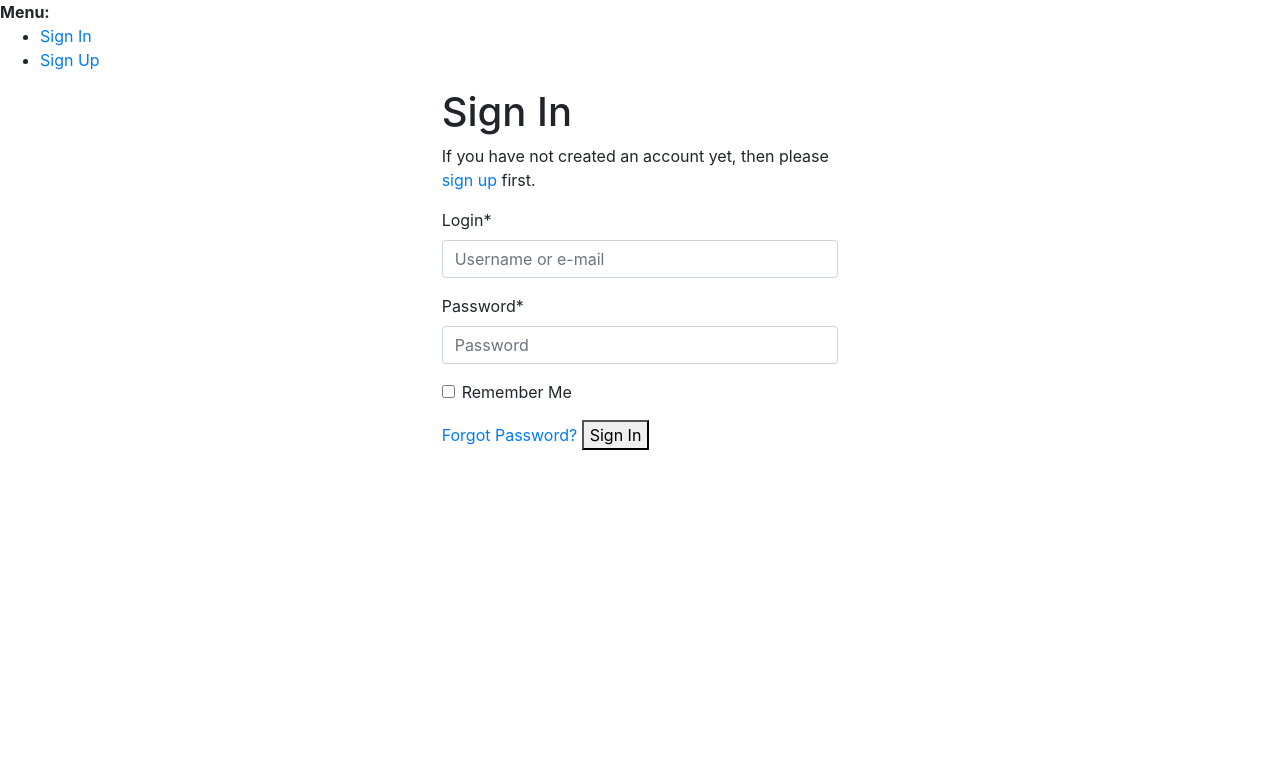
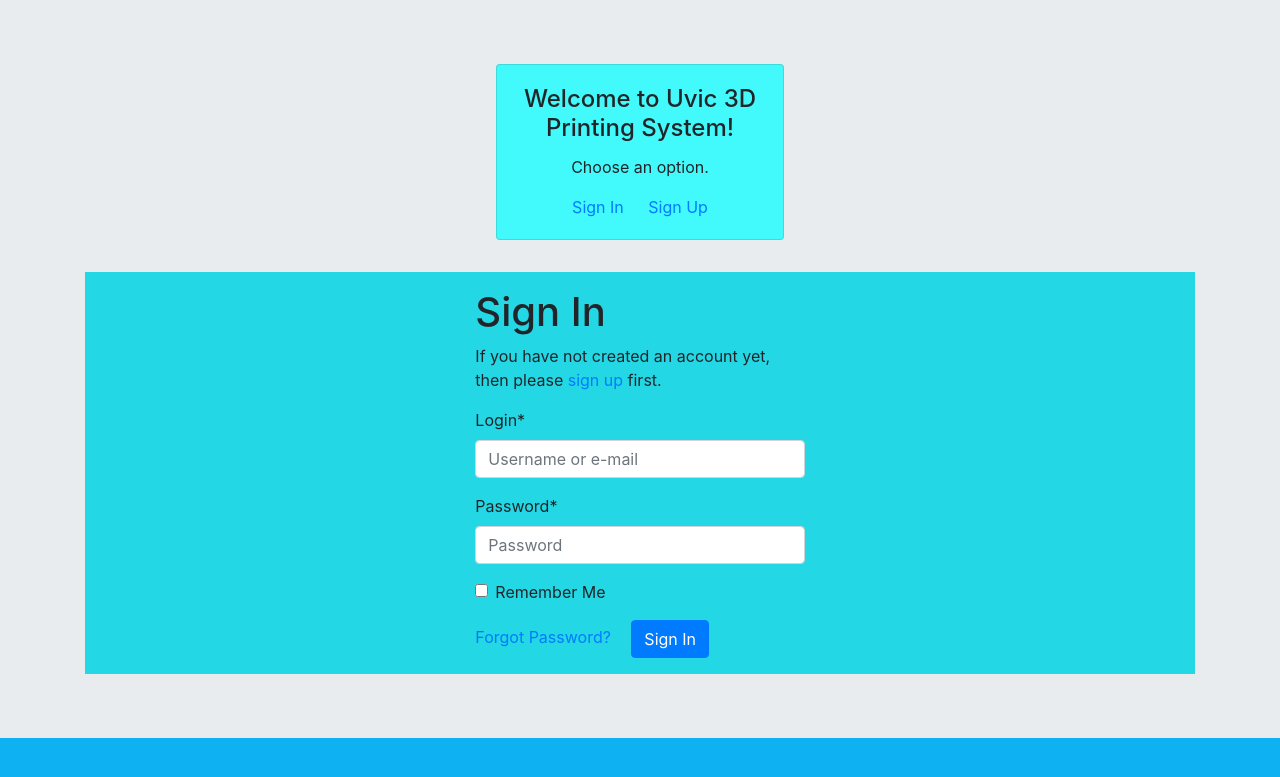
Before and after one commit to guerrerj/UVic3DPrintingWebApp, a Django app: page /accounts/login/ in a window 1280 px wide. Shown: the top 777 px of the page. Run offline with Django 3.2, Linux system fonts and the light colour scheme; some libraries are stand-ins or nearby versions.

Commit message:
fixed login templates

```diff
--- a/JobTracker/forms.py
+++ b/JobTracker/forms.py
@@ -7,7 +7,7 @@
     class Meta:
         model = Job
         verbose_name = "Job List"
-        fields = ["fileName", "jobDetails"]
+        fields = ["projectTitle", "fileName", "jobDetails"]
 
 
 class CustomSignupForm(SignupForm):
--- a/JobTracker/models.py
+++ b/JobTracker/models.py
@@ -27,8 +27,10 @@
     dateRequested    = models.DateTimeField(auto_now=False, auto_now_add=True)
     jobCompleted     = models.BooleanField(default=False)
     paymentCompleted = models.BooleanField(default=False)
-    fileName         = models.FileField(upload_to='uploads/%Y/%m/%d/', max_length=100)
-    jobDetails       = models.TextField()
+    projectTitle     = models.CharField(max_length=50, verbose_name="Project Title", default="")
+    fileName         = models.FileField(upload_to='uploads/%Y/%m/%d/', max_length=100, verbose_name="STL File")
+    jobDetails       = models.TextField(verbose_name="Job Details")
+
 
     class Meta:
         """ Allows to define metadata for the database """
--- a/JobTracker/static/JobTracker/app.css
+++ b/JobTracker/static/JobTracker/app.css
@@ -3,5 +3,31 @@
 }
 
 .bodyContent{
-    background-color: rgb(189, 221, 189);
+    background-color: rgb(35, 215, 228);
+    text-align: left;
+    padding: 1rem 1rem;
 }
+
+
+/* Accounts styling */
+.baseAccount {
+    background-color: rgb(14, 178, 243);
+    text-align: center;
+}
+
+.card{
+    width: 18rem;
+    margin:auto;
+    margin-bottom: 2rem;
+    background-color: rgba(0, 255, 255, 0.719);
+
+}
+
+.accountMenu{
+    margin-bottom: 2rem;
+}
+
+.logoutBtn{
+    position: absolute;
+    right: 1rem;
+}
--- a/templates/account/base.html
+++ b/templates/account/base.html
@@ -1,5 +1,6 @@
 <!DOCTYPE html>
 <html>
+ {% load static %}
   <head>
     <!-- Required meta tags -->
     <meta charset="utf-8">
@@ -7,12 +8,15 @@
 
     <!-- Bootstrap CSS -->
     <link rel="stylesheet" href="https://maxcdn.bootstrapcdn.com/bootstrap/4.0.0/css/bootstrap.min.css" integrity="sha384-Gn5384xqQ1aoWXA+058RXPxPg6fy4IWvTNh0E263XmFcJlSAwiGgFAW/dAiS6JXm" crossorigin="anonymous">
+    <link rel="stylesheet" href="{% static 'JobTracker/app.css' %}">
 
     <title>{% block head_title %}{% endblock %}</title>
     {% block extra_head %}
     {% endblock %}
   </head>
-  <body>
+  <body class="baseAccount">
+    <div class="jumbotron jumbotron-fluid">
+      <div class="container">
         {% block body %}
 
         {% if messages %}
@@ -26,23 +30,31 @@
         </div>
         {% endif %}
 
-    <div>
-      <strong>Menu:</strong>
-      <ul>
+        <div class="col-12 col-md-6 m-auto">
+         <div class="card" >
+            <div class="card-body">
+              <h4 class="card-title">Welcome to Uvic 3D Printing System!</h4>
+              <p class="card-text"> Choose an option. </p>
               {% if user.is_authenticated %}
-        <li><a href="{% url 'account_email' %}">Change E-mail</a></li>
-        <li><a href="{% url 'account_logout' %}">Sign Out</a></li>
+              <a href="{% url 'account_email' %}" class="card-link">Change E-mail</a>
+              <a href="{% url 'account_logout' %}" class="card-link">Sign Out</a>
               {% else %}
-        <li><a href="{% url 'account_login' %}">Sign In</a></li>
-        <li><a href="{% url 'account_signup' %}">Sign Up</a></li>
+              <a href="{% url 'account_login' %}" class="card-link">Sign In</a>
+              <a href="{% url 'account_signup' %}" class="card-link">Sign Up</a>
               {% endif %}
-      </ul>
+
             </div>
+          </div>
+        </div>
+        <div class="container-fluid bodyContent">
           {% block content %}
           {% endblock %}
+        </div>
         {% endblock %}
         {% block extra_body %}
         {% endblock %}
+       </div>
+    </div>
   </body>
    <!-- Optional JavaScript -->
    <!-- jQuery first, then Popper.js, then Bootstrap JS -->
--- a/templates/account/login.html
+++ b/templates/account/login.html
@@ -35,12 +35,12 @@
 
 <form class="login" method="POST" action="{% url 'account_login' %}">
   {% csrf_token %}
-  {{ form | crispy }}
+  {{ form|crispy }}
   {% if redirect_field_value %}
   <input type="hidden" name="{{ redirect_field_name }}" value="{{ redirect_field_value }}" />
   {% endif %}
   <a class="button secondaryAction" href="{% url 'account_reset_password' %}">{% trans "Forgot Password?" %}</a>
-  <button class="primaryAction" type="submit">{% trans "Sign In" %}</button>
+  <button class="btn btn-primary" style="margin-left:1rem" type="submit">{% trans "Sign In" %}</button>
 </form>
 </div>
 {% endblock %}
--- a/templates/account/logout.html
+++ b/templates/account/logout.html
@@ -14,7 +14,7 @@
   {% if redirect_field_value %}
   <input type="hidden" name="{{ redirect_field_name }}" value="{{ redirect_field_value }}"/>
   {% endif %}
-  <button type="submit">{% trans 'Sign Out' %}</button>
+  <button type="submit" class="btn btn-primary">{% trans 'Sign Out' %}</button>
 </form>
 
 
--- a/templates/account/signup.html
+++ b/templates/account/signup.html
@@ -1,4 +1,6 @@
 {% extends "account/base.html" %}
+
+{% load crispy_forms_tags %}
 
 {% load i18n %}
 
@@ -11,11 +13,11 @@
 
 <form class="signup" id="signup_form" method="post" action="{% url 'account_signup' %}">
   {% csrf_token %}
-  {{ form.as_p }}
+  {{ form|crispy }}
   {% if redirect_field_value %}
   <input type="hidden" name="{{ redirect_field_name }}" value="{{ redirect_field_value }}" />
   {% endif %}
-  <button type="submit">{% trans "Sign Up" %} &raquo;</button>
+  <button type="submit" class="btn btn-primary">{% trans "Sign Up" %} &raquo;</button>
 </form>
 
 {% endblock %}
--- a/templates/base.html
+++ b/templates/base.html
@@ -18,14 +18,15 @@
             <nav class="navbar navbar-expand-lg navbar-light" style="background-color: #03169D;">
                 <!--<nav class="navbar navbar-light" style="background-color: #03169D;">-->
                 <a class="navbar-brand" href="{% url 'about' %}" style="color:#EEE500; padding-right:10px; font-weight: bold">3D Printing UVic</a>
-                   <div class="row">
+
                         <div class="nav navbar-nav">
                             <a style="padding:10px; color:#66b3ff" class="navbar-link"  href="{% url 'create' %}">Create Job</a>
                             <a style="padding:10px; color:#66b3ff" class="navbar-link" href="{% url 'view' %}">View Jobs</a>
                             <a style="padding:10px; color:#66b3ff" class="navbar-link" href="{% url 'about' %}">About</a>
                             <a style="padding:10px; color:#66b3ff" class="navbar-link" id="Navbutton" href="{% url 'admin:index' %}">Admin</a>
                         </div>
-                    </div>
+                        <a class="btn btn-danger logoutBtn" href="{% url 'account_logout' %}" role="button">Logout</a>
+
             </nav>
         </center>
     </div>
```
Also changed, not shown: JobTracker/templates/about.html (+4 -6 lines), JobTracker/templates/createjob.html (+4 -14 lines), JobTracker/migrations/0002_auto_20201109_1547.py (added), db.sqlite3. Lines whose indentation alone changed are shown as unchanged.
